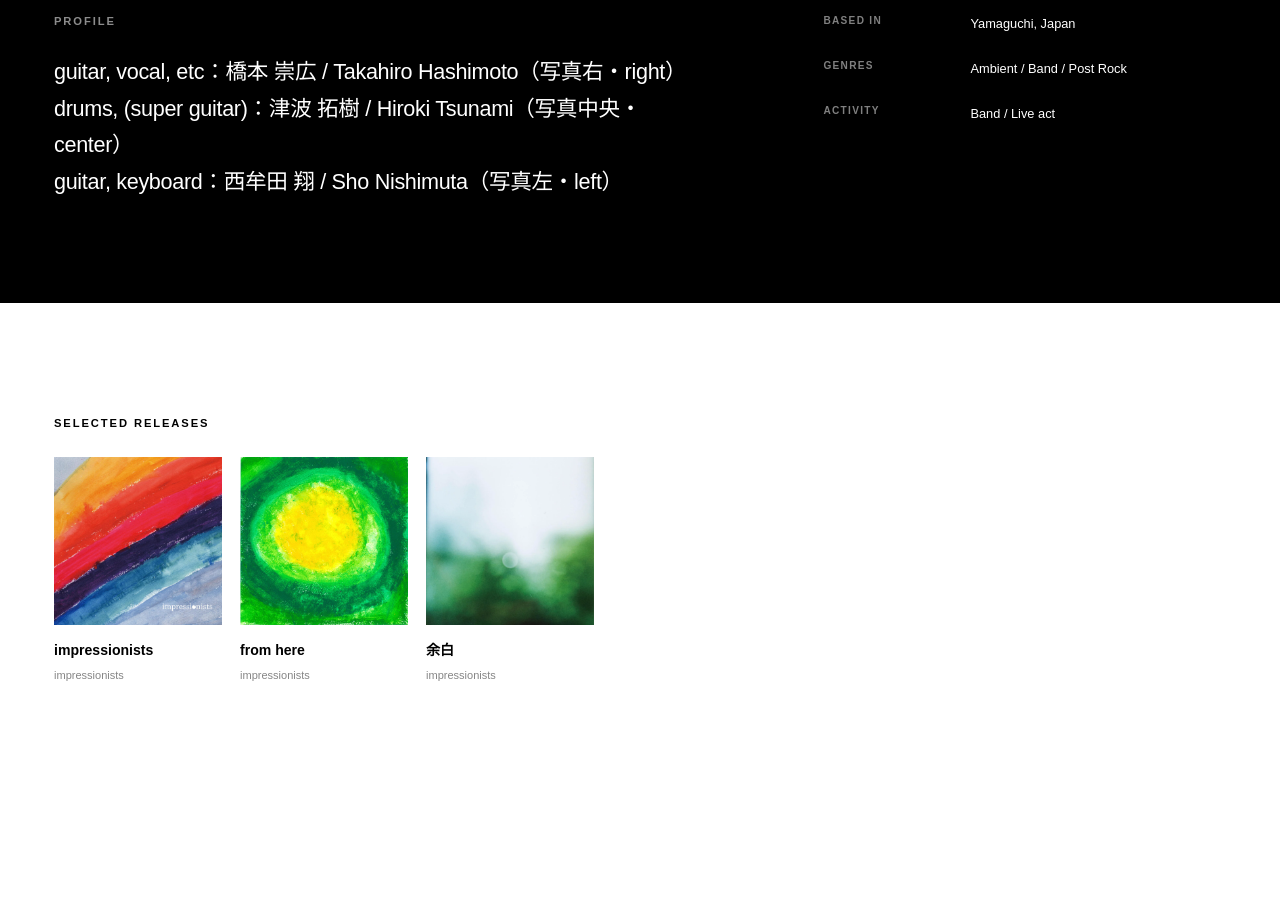
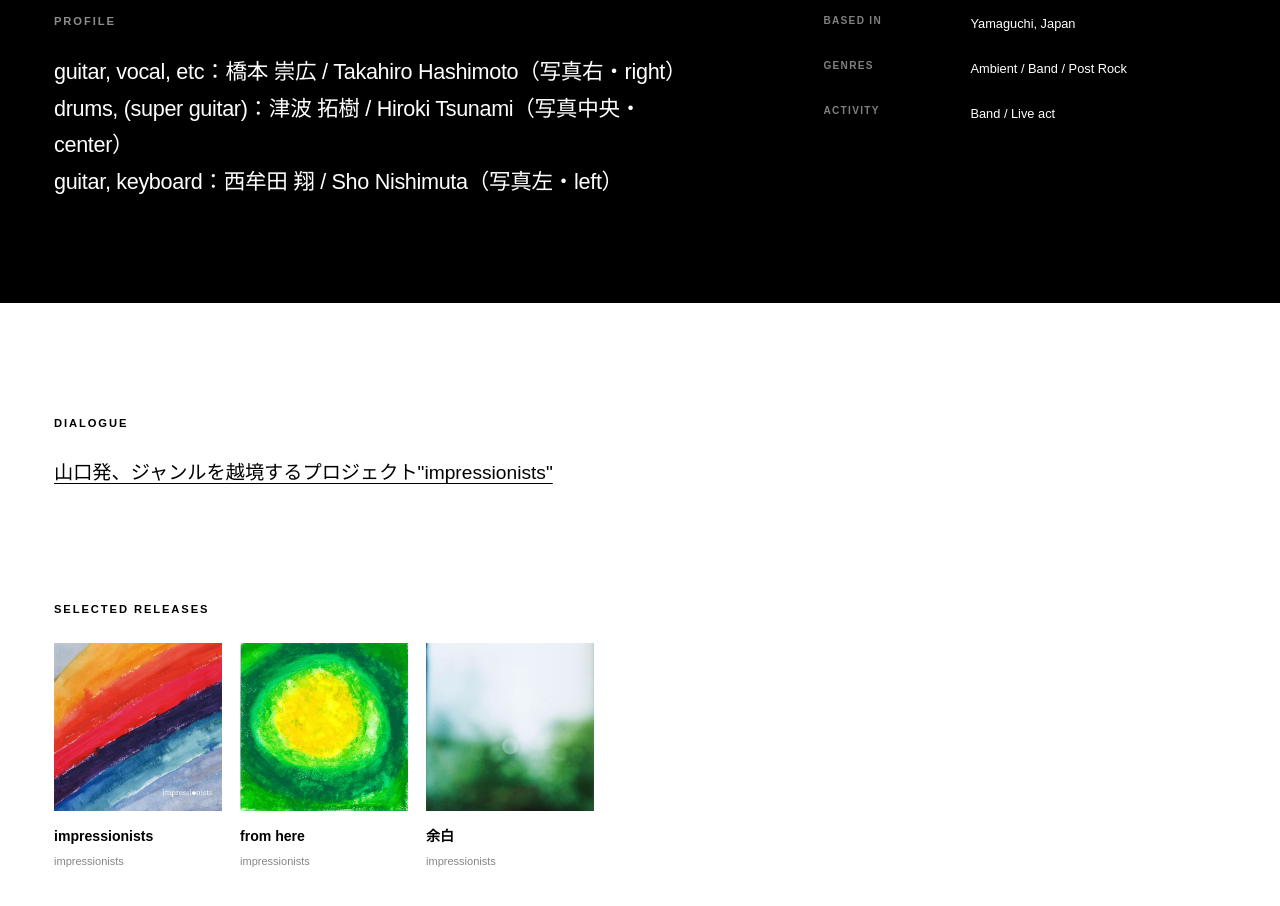
Before and after one commit to roastia/slp-website, a Next.js app: page /impressionists in a window 1280 px wide. Shown: the part 1001-1907 px from the top of the page. Built offline with nearby package versions, Linux system fonts and the light colour scheme; a web font is replaced by a local one.

Commit message:
impressionistsのアーティストページにDialogue記事へのリンクを追加

```diff
--- a/app/artists/[slug]/page.tsx
+++ b/app/artists/[slug]/page.tsx
@@ -96,6 +96,19 @@ export default async function ArtistDetailPage({
         </div>
       </section>
 
+      {artist.dialogues && artist.dialogues.length > 0 ? (
+        <section className="dialogue wrap">
+          <p className="section-label" data-reveal>dialogue</p>
+          <div className="dialogue-list">
+            {artist.dialogues.map((item) => (
+              <p key={item.href} data-reveal>
+                <Link href={item.href}>{item.label}</Link>
+              </p>
+            ))}
+          </div>
+        </section>
+      ) : null}
+
       {artistReleases.length > 0 ? (
         <section className="related wrap">
           <p className="section-label" data-reveal>selected releases</p>
--- a/app/globals.css
+++ b/app/globals.css
@@ -424,6 +424,10 @@ a.detail-action:hover{transform:translateX(5px);}
 .tracklist li{display:flex;justify-content:space-between;gap:28px;font-size:.86rem;}
 .tracklist li span:last-child{font-size:.7rem;opacity:.48;white-space:nowrap;}
 .related{padding-top:clamp(64px,9vw,112px);padding-bottom:clamp(76px,11vw,132px);}
+.dialogue{padding-top:clamp(64px,9vw,112px);padding-bottom:0;}
+.dialogue-list p{margin:0;max-width:38em;font-size:clamp(1rem,1.6vw,1.2rem);line-height:1.7;}
+.dialogue-list a{text-decoration:underline;text-underline-offset:4px;transition:opacity var(--fast) ease;}
+.dialogue-list a:hover{opacity:.6;}
 .detail-card-grid{max-width:540px;}
 .detail-note{margin:0;font-size:.86rem;opacity:.55;}
 
--- a/app/impressionists/page.tsx
+++ b/app/impressionists/page.tsx
@@ -72,6 +72,19 @@ export default function ImpressionistsArtistPage() {
         </div>
       </section>
 
+      {artist.dialogues && artist.dialogues.length > 0 ? (
+        <section className="dialogue wrap">
+          <p className="section-label" data-reveal>dialogue</p>
+          <div className="dialogue-list">
+            {artist.dialogues.map((item) => (
+              <p key={item.href} data-reveal>
+                <Link href={item.href}>{item.label}</Link>
+              </p>
+            ))}
+          </div>
+        </section>
+      ) : null}
+
       <section className="related wrap">
         <p className="section-label" data-reveal>selected releases</p>
         <div className="card-grid detail-card-grid">
--- a/data/artists.ts
+++ b/data/artists.ts
@@ -16,6 +16,7 @@ export type Artist = {
   genres: string;
   activity: string;
   releaseSlugs: string[];
+  dialogues?: ArtistLink[];
 };
 
 export const artists: Artist[] = [
@@ -37,6 +38,9 @@ export const artists: Artist[] = [
     genres: "Ambient / Band / Post Rock",
     activity: "Band / Live act",
     releaseSlugs: ["impressionists-impressionists", "from-here_impressionists", "yohaku_impressionists"],
+    dialogues: [
+      { label: '山口発、ジャンルを越境するプロジェクト"impressionists"', href: "/202608interview/" },
+    ],
   },
   {
     slug: "keimabass",
```
